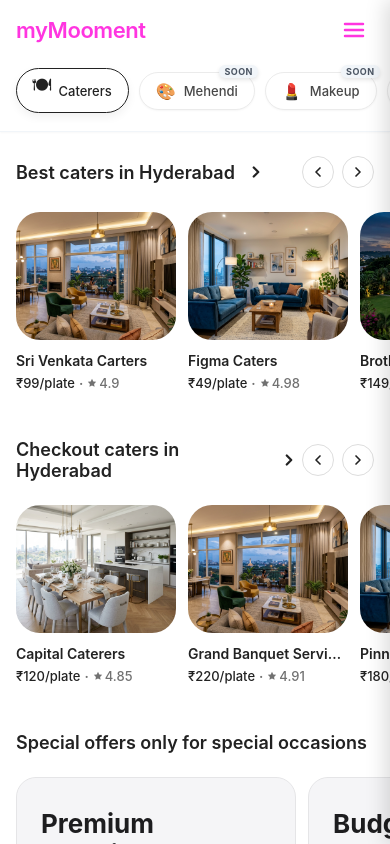
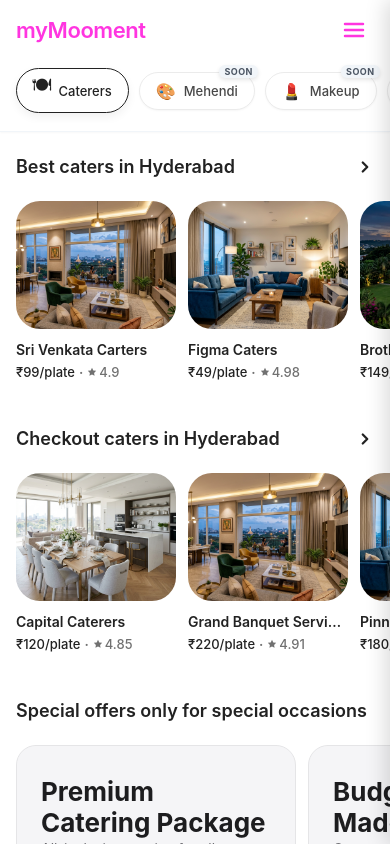
Before and after one commit to Abhar21/myTestCust, a React (Vite) app: page / in a window 390 px wide. Shown: the top 844 px of the page. Built offline with nearby package versions, Linux system fonts and the light colour scheme.

Commit message:
Hide mobile horizontal scroll arrows and adjust title chevron to right edge on mobile

```diff
--- a/src/App.css
+++ b/src/App.css
@@ -663,19 +663,16 @@
   margin: 0;
 }
 
-.arrow-link-btn {
-  background: none;
-  border: none;
-  display: flex;
+.title-chevron {
+  display: inline-flex;
   align-items: center;
   justify-content: center;
-  cursor: pointer;
-  padding: 4px;
-  color: #222222;
-  transition: transform 0.2s;
-}
-
-.listings-title-row:hover .arrow-link-btn {
+  margin-left: 6px;
+  color: #222222;
+  transition: transform 0.2s ease;
+}
+
+.listings-title-row:hover .title-chevron {
   transform: translateX(4px);
 }
 
--- a/src/App.tsx
+++ b/src/App.tsx
@@ -2027,11 +2027,11 @@
             <div className="listings-header">
               <div className="listings-title-row" onClick={() => window.open('?page=search', '_self')}>
                 <h2>Best caters in Hyderabad</h2>
-                <button className="arrow-link-btn" aria-label="View more popular cater" style={{ pointerEvents: 'none' }}>
+                <span className="title-chevron">
                   <svg width="18" height="18" viewBox="0 0 24 24" fill="none" stroke="currentColor" strokeWidth="3" strokeLinecap="round" strokeLinejoin="round">
                     <polyline points="9 18 15 12 9 6"></polyline>
                   </svg>
-                </button>
+                </span>
               </div>
               <div className="listings-nav-arrows">
                 <button className="nav-arrow-btn" aria-label="Scroll left" onClick={() => handleScroll('listings-scroll-container', 'left')}>
@@ -2078,11 +2078,11 @@
             <div className="listings-header">
               <div className="listings-title-row" onClick={() => window.open('?page=search', '_self')}>
                 <h2>Checkout caters in Hyderabad</h2>
-                <button className="arrow-link-btn" aria-label="View more checkout caters" style={{ pointerEvents: 'none' }}>
+                <span className="title-chevron">
                   <svg width="18" height="18" viewBox="0 0 24 24" fill="none" stroke="currentColor" strokeWidth="3" strokeLinecap="round" strokeLinejoin="round">
                     <polyline points="9 18 15 12 9 6"></polyline>
                   </svg>
-                </button>
+                </span>
               </div>
               <div className="listings-nav-arrows">
                 <button className="nav-arrow-btn" aria-label="Scroll left" onClick={() => handleScroll('listings-scroll-container-checkout', 'left')}>
@@ -2161,11 +2161,11 @@
             <div className="listings-header">
               <div className="listings-title-row" onClick={() => window.open('?page=search', '_self')}>
                 <h2>Best in rating in Hyderabad</h2>
-                <button className="arrow-link-btn" aria-label="View more best rated caters" style={{ pointerEvents: 'none' }}>
+                <span className="title-chevron">
                   <svg width="18" height="18" viewBox="0 0 24 24" fill="none" stroke="currentColor" strokeWidth="3" strokeLinecap="round" strokeLinejoin="round">
                     <polyline points="9 18 15 12 9 6"></polyline>
                   </svg>
-                </button>
+                </span>
               </div>
               <div className="listings-nav-arrows">
                 <button className="nav-arrow-btn" aria-label="Scroll left" onClick={() => handleScroll('listings-scroll-container-best', 'left')}>
--- a/src/responsive.css
+++ b/src/responsive.css
@@ -185,4 +185,17 @@
   .promo-card {
     flex: 0 0 280px !important;
   }
+
+  /* Hide rounded navigation arrows on mobile */
+  .listings-nav-arrows {
+    display: none !important;
+  }
+
+  /* Position chevron right arrow at the edge of the screen on mobile */
+  .listings-title-row {
+    width: 100% !important;
+    display: flex !important;
+    justify-content: space-between !important;
+    align-items: center !important;
+  }
 }
```
